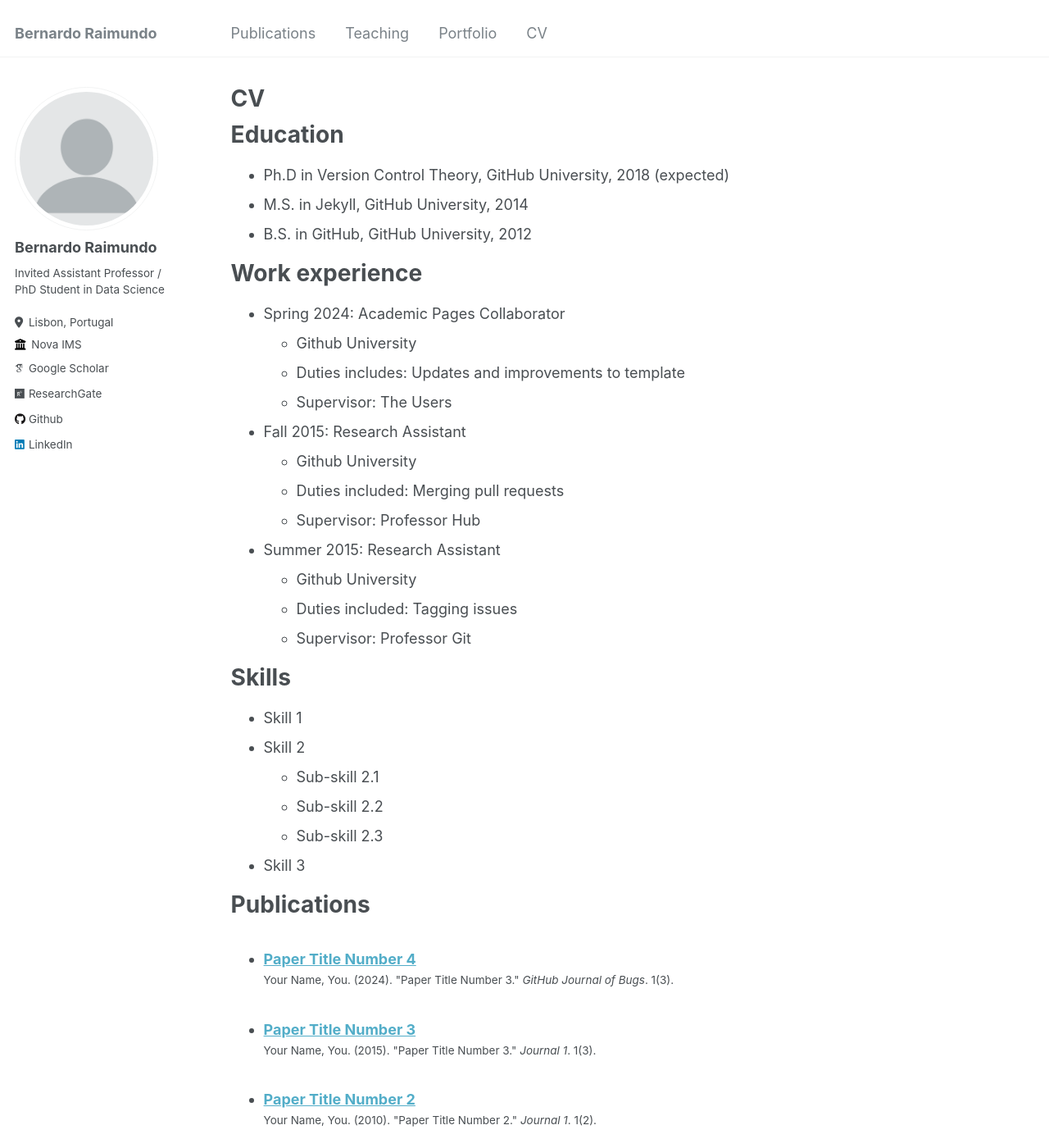
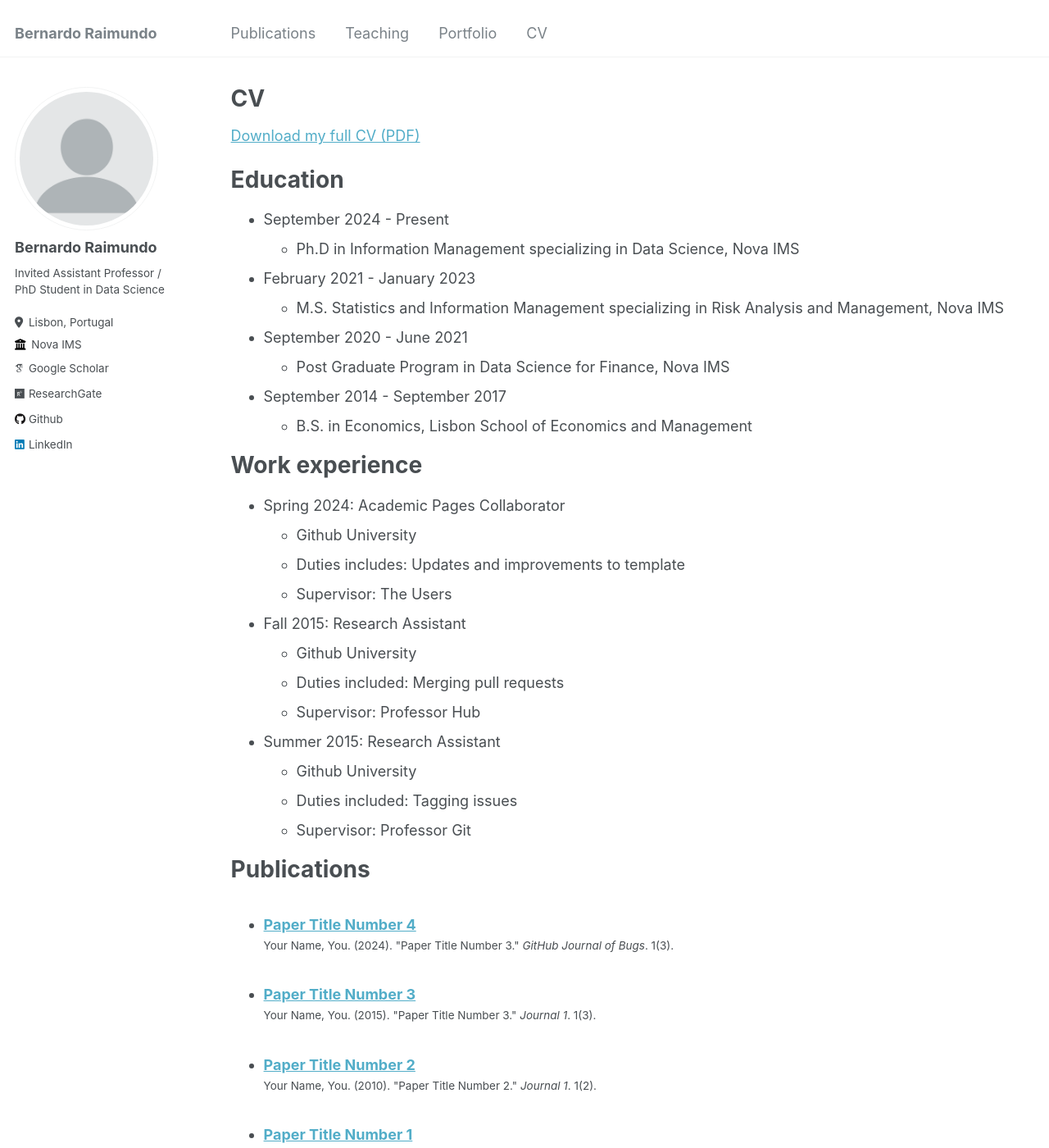
Before and after one commit to BernardoRaimundo/BernardoRaimundo.github.io, a Jekyll site: the page built from _pages/cv.md, in a window 1280 px wide and 1400 px high. Shown: the whole window at 82% size. Built offline with Jekyll 4.4.1, drawn with Linux system fonts in a browser that asks for light colours; some web fonts are replaced; some of the changed text lies outside the part shown.

Commit message:
Update cv.md

```diff
--- a/_pages/cv.md
+++ b/_pages/cv.md
@@ -9,11 +9,18 @@ redirect_from:
 
 {% include base_path %}
 
+[Download my full CV (PDF)](https://raw.githubusercontent.com/BernardoRaimundo/BernardoRaimundo.github.io/master/files/Curriculum%20Vitae.pdf)
+
 Education
 ======
-* Ph.D in Version Control Theory, GitHub University, 2018 (expected)
-* M.S. in Jekyll, GitHub University, 2014
-* B.S. in GitHub, GitHub University, 2012
+* September 2024 - Present
+  * Ph.D in Information Management specializing in Data Science, Nova IMS
+* February 2021 - January 2023
+  * M.S. Statistics and Information Management specializing in Risk Analysis and Management, Nova IMS
+* September 2020 - June 2021
+  * Post Graduate Program in Data Science for Finance, Nova IMS
+* September 2014 - September 2017
+  * B.S. in Economics, Lisbon School of Economics and Management
 
 Work experience
 ======
@@ -32,6 +39,7 @@ Work experience
   * Duties included: Tagging issues
   * Supervisor: Professor Git
 
+<!--
 Skills
 ======
 * Skill 1
@@ -40,6 +48,7 @@ Skills
   * Sub-skill 2.2
   * Sub-skill 2.3
 * Skill 3
+-->
 
 Publications
 ======
@@ -47,11 +56,14 @@ Publications
     {% include archive-single-cv.html %}
   {% endfor %}</ul>
 
+<!--
 Talks
 ======
   <ul>{% for post in site.talks reversed %}
     {% include archive-single-talk-cv.html  %}
   {% endfor %}</ul>
+
+-->
 
 Teaching
 ======
@@ -59,6 +71,10 @@ Teaching
     {% include archive-single-cv.html %}
   {% endfor %}</ul>
 
+
+<!--
 Service and leadership
 ======
 * Currently signed in to 43 different slack teams
+
+-->
```
